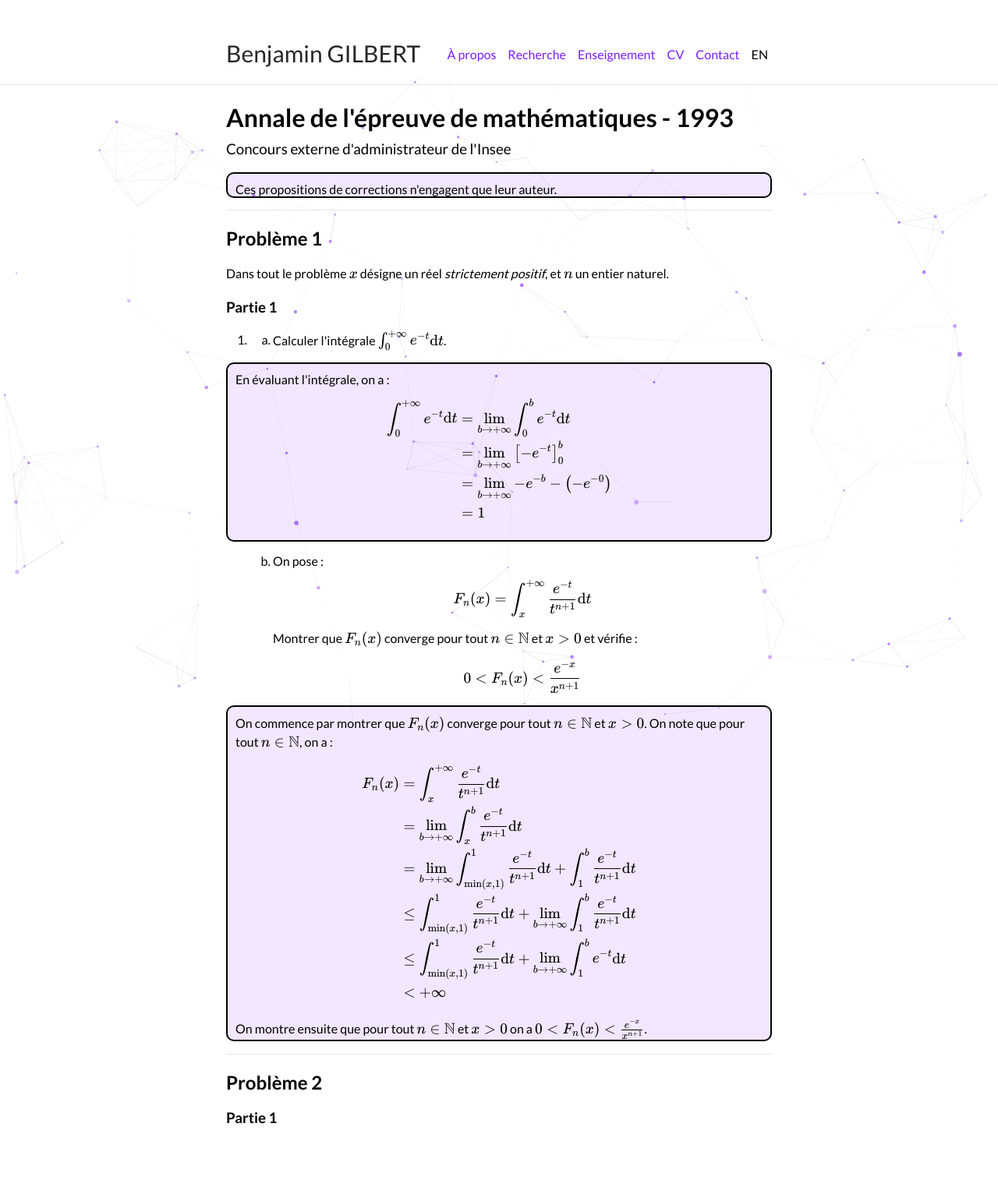
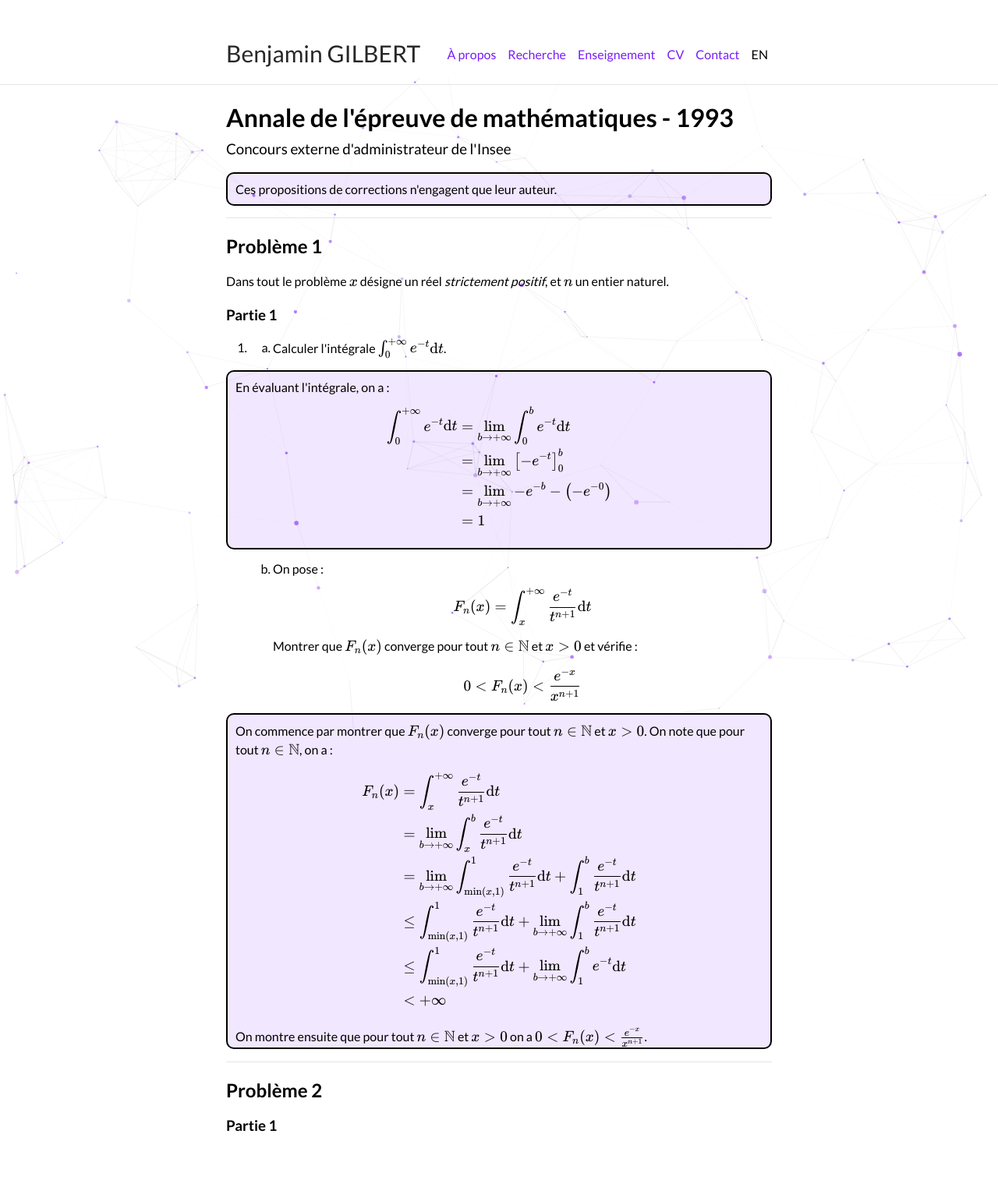
Before and after one commit to bglbrt/bglbrt.github.io, a Jekyll site: the page built from fr/corrections/administrateur_externe_1993.md, in a window 1280 px wide. Shown: the whole page at 78% size. Built offline with Jekyll 4.4.1, drawn with Linux system fonts in a browser that asks for light colours; nearby versions of some CDN libraries.

Commit message:
Mise à jour des corrections

```diff
--- a/fr/corrections/administrateur_externe_1993.md
+++ b/fr/corrections/administrateur_externe_1993.md
@@ -9,7 +9,7 @@
 <h1 style="margin-bottom: 0">Annale de l'épreuve de mathématiques - 1993</h1>
 <h3 style="font-weight: normal; margin-top: 10px">Concours externe d'administrateur de l'Insee</h3>
 
-<p style="border: solid 2px; border-radius: 10px; background-color:rgba(121, 28, 248, .1); padding-right: 10px; padding-left: 10px; padding-top: 10px; margin: 15px 0 15px 0px;">
+<p style="border: solid 2px; border-radius: 10px; background-color:rgba(121, 28, 248, .1); padding-right: 10px; padding-left: 10px; padding-top: 10px; padding-bottom: 10px; margin: 15px 0 15px 0px;">
 Ces propositions de corrections n'engagent que leur auteur.
 </p>
 
```
